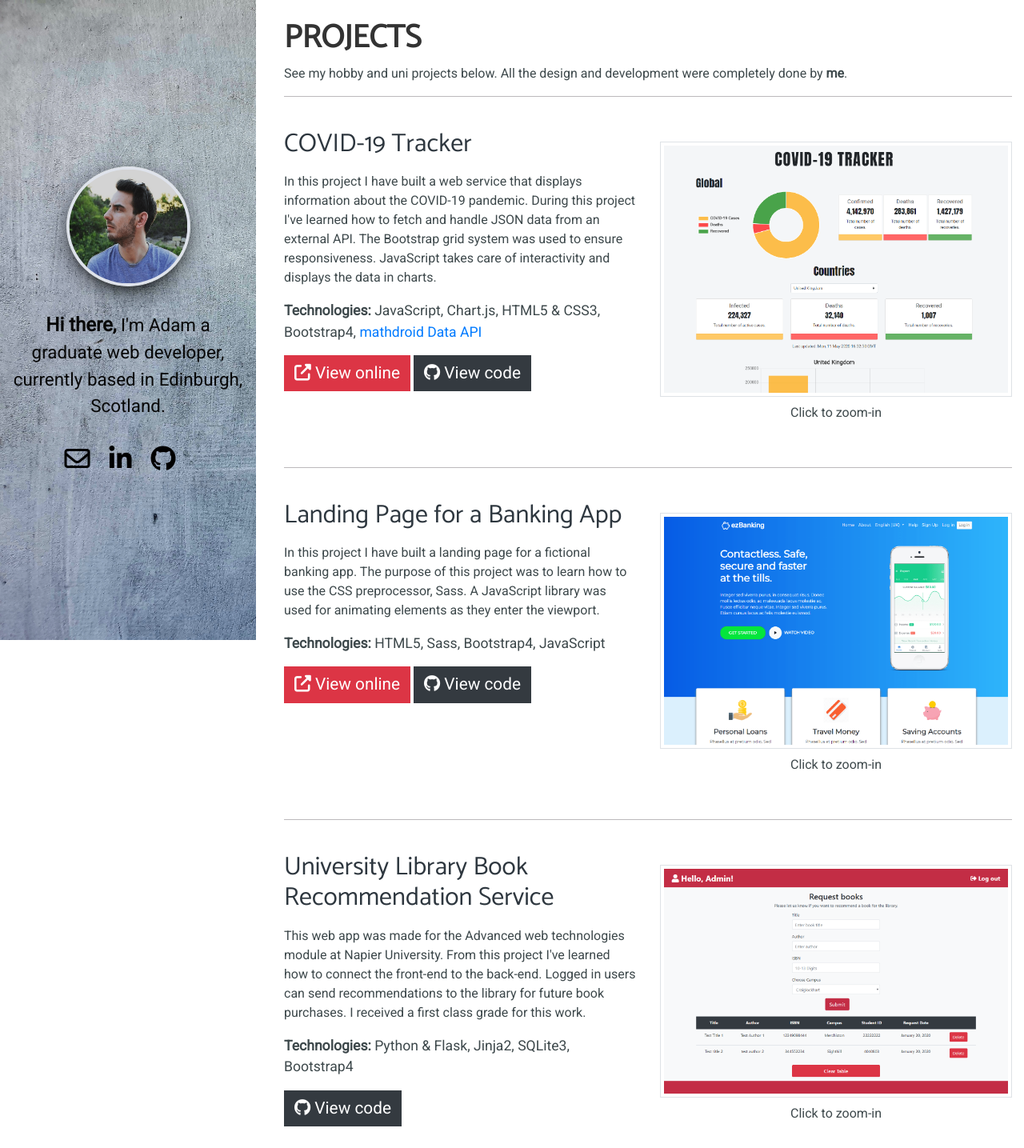
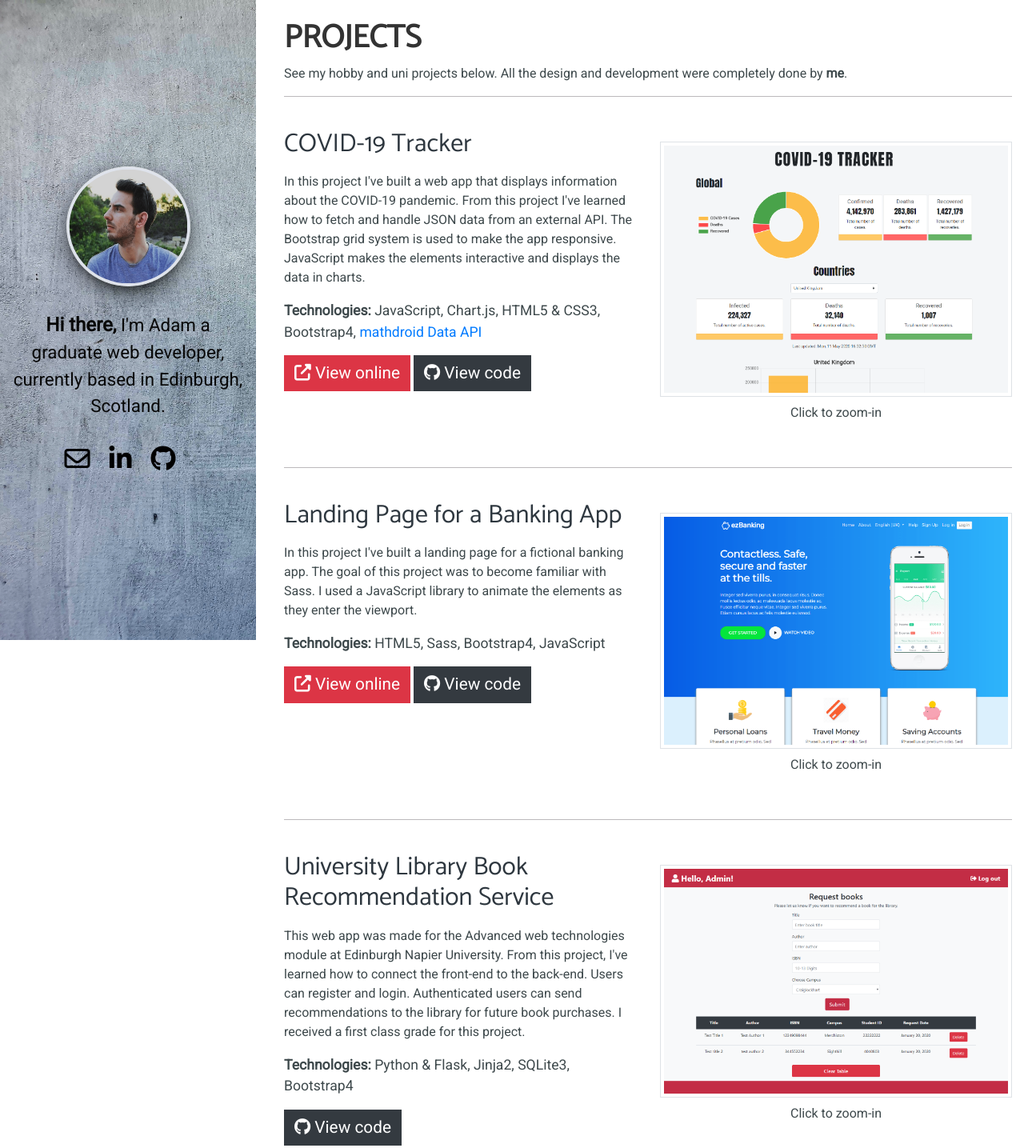
Before and after one commit to bertusrocky/portfolio, a plain HTML site: page index.html in a window 1280 px wide. Shown: the top 1435 px of the page at 80% size. Drawn offline with nearby package versions, Linux system fonts and the light colour scheme.

Commit message:
text update

```diff
--- a/index.html
+++ b/index.html
@@ -48,7 +48,7 @@
           <div class="row mt-4">
             <div class="col-md-6">
               <h2 class="pb-2">COVID-19 Tracker</h2>
-              <p>In this project I have built a web service that displays information about the COVID-19 pandemic. During this project I've learned how to fetch and handle JSON data from an external API. The Bootstrap grid system was used to ensure responsiveness. JavaScript takes care of interactivity and displays the data in charts. </p>
+              <p>In this project I've built a web app that displays information about the COVID-19 pandemic. From this project I've learned how to fetch and handle JSON data from an external API. The Bootstrap grid system is used to make the app responsive. JavaScript makes the elements interactive and displays the data in charts. </p>
              <p class="tech"><strong>Technologies: </strong>JavaScript, Chart.js, HTML5 & CSS3, Bootstrap4, <a href="https://github.com/mathdroid/covid-19-api" target="_blank">mathdroid Data API</a></p>
              <a href="https://bertusrocky.github.io/coronatracker/" target="_blank" class="btn btn-danger"><i class="fas fa-external-link-alt"></i> View online</a>
              <a href="https://github.com/bertusrocky/coronatracker" target="_blank" class="btn btn-dark"><i class="fab fa-github"></i> View code</a>
@@ -72,7 +72,7 @@
         <div class="row mt-4">
           <div class="col-md-6">
             <h2 class="pb-2">Landing Page for a Banking App</h2>
-            <p>In this project I have built a landing page for a fictional banking app. The purpose of this project was to learn how to use the CSS preprocessor, Sass. A JavaScript library was used for animating elements as they enter the viewport.</p>
+            <p>In this project I've built a landing page for a fictional banking app. The goal of this project was to become familiar with Sass. I used a JavaScript library to animate the elements as they enter the viewport.</p>
            <p class="tech"><strong>Technologies: </strong>HTML5, Sass, Bootstrap4, JavaScript</p>
            <a href="https://bertusrocky.github.io/bank_landingpage/" target="_blank" class="btn btn-danger"><i class="fas fa-external-link-alt"></i> View online</a>
            <a href="https://github.com/bertusrocky/bank_landingpage" target="_blank" class="btn btn-dark"><i class="fab fa-github"></i> View code</a>
@@ -96,7 +96,7 @@
       <div class="row mt-4">
         <div class="col-md-6">
           <h2 class="pb-2">University Library Book Recommendation Service</h2>
-          <p>This web app was made for the Advanced web technologies module at Napier University. From this project I've learned how to connect the front-end to the back-end. Logged in users can send recommendations to the library for future book purchases. I received a first class grade for this work.</p>
+          <p>This web app was made for the Advanced web technologies module at Edinburgh Napier University. From this project, I've learned how to connect the front-end to the back-end. Users can register and login. Authenticated users can send recommendations to the library for future book purchases. I received a first class grade for this project.</p>
          <p class="tech"><strong>Technologies: </strong>Python & Flask, Jinja2, SQLite3, Bootstrap4</p>
          <a href="https://github.com/bertusrocky/uni_coursework" target="_blank" class="btn btn-dark"><i class="fab fa-github"></i> View code</a>
       </div>
@@ -119,7 +119,7 @@
     <div class="row mt-4">
       <div class="col-md-6">
         <h2 class="pb-2">My Dynamic Homepage</h2>
-        <p>A homepage that I created for myself. All the data is updated dynamically using JavaScript. The weather information comes from an external API. I used the Google Chrome extension <a href="https://momentumdash.com/" target="_blank">Momentum</a> as a reference to create the user interface.</p>
+        <p>A personal homepage that I created for my own use. All the data is updated dynamically through JavaScript. The weather information comes from an external API. I used the Google Chrome extension <a href="https://momentumdash.com/" target="_blank">Momentum</a> as a reference to create the user interface.</p>
        <p class="tech"><strong>Technologies: </strong>JavaScript, HTML5 & CSS3, <a href="https://www.weatherbit.io/api" target="_blank">Weatherbit API</a></p>
        <a href="https://bertusrocky.github.io/my_home_page/" target="_blank" class="btn btn-danger"><i class="fas fa-external-link-alt"></i> View online</a>
        <a href="https://github.com/bertusrocky/my_home_page" target="_blank" class="btn btn-dark"><i class="fab fa-github"></i> View code</a>
```
